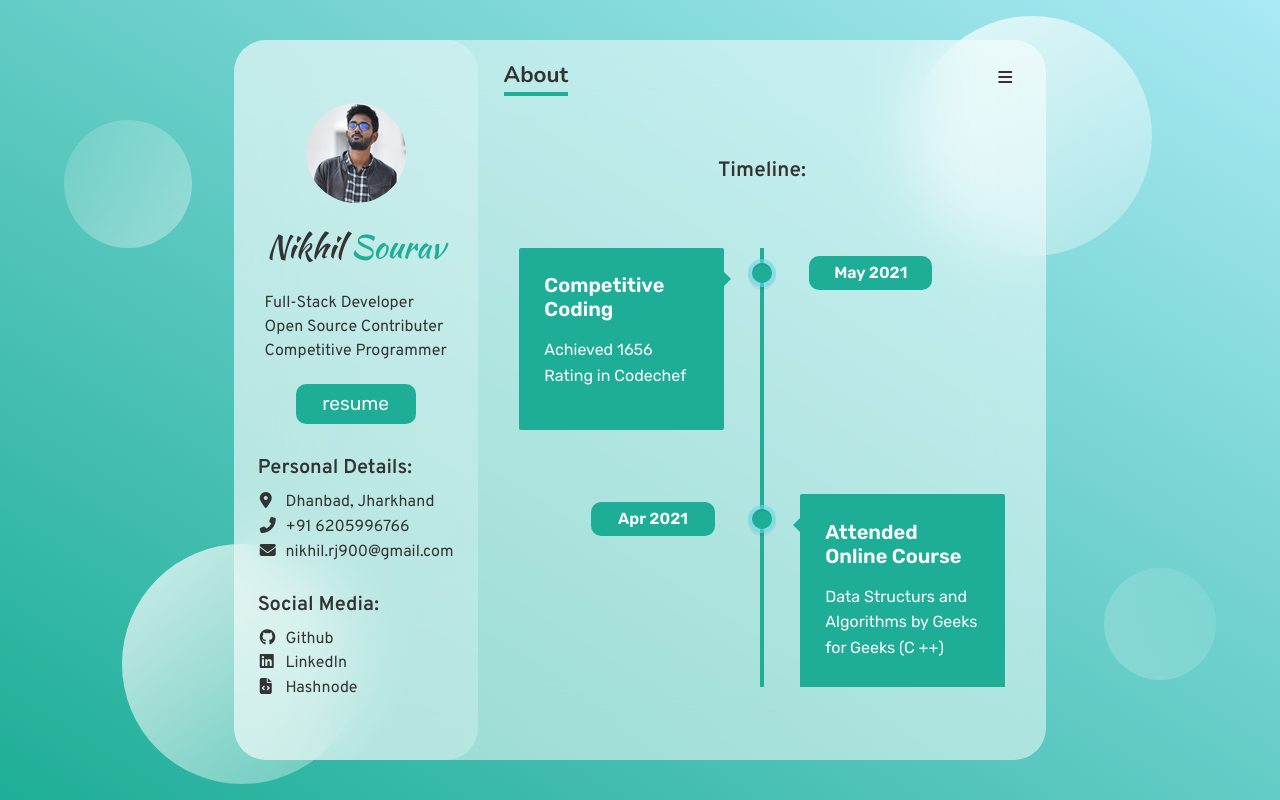
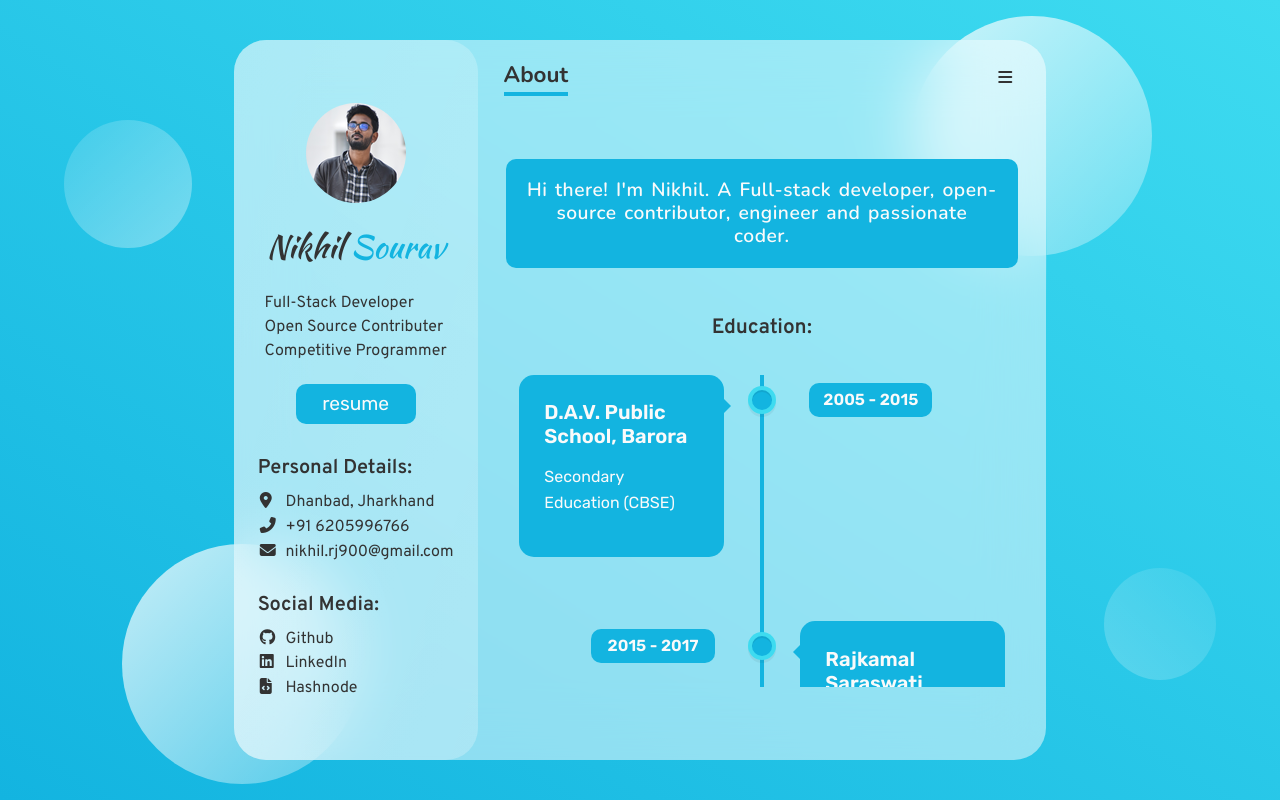
Before and after one commit to nikhilsourav/portfolio, a React (Create React App) app: page / in a window 1280 px wide. Built offline with nearby package versions, Linux system fonts and the light colour scheme.

Commit message:
animation tweaks

```diff
--- a/src/components/About/About.css
+++ b/src/components/About/About.css
@@ -2,6 +2,21 @@
   margin-top: 2.813rem;
   height: 33rem;
   overflow-y: scroll;
+}
+
+.about_container h1 {
+  font-family: 'Nunito';
+  font-weight: 600;
+  font-size: 1.2em;
+  width: 90%;
+  margin: 0 auto 3rem auto;
+  text-align: center;
+  background-color: var(--darkColor);
+  padding: 20px;
+  color: var(--white);
+  border-radius: 10px;
+  word-spacing: 2px;
+  letter-spacing: 0.5px;
 }
 
 .about_container h3 {
@@ -9,6 +24,7 @@
   font-size: 1.3rem;
   font-family: 'Overpass';
   font-weight: 600;
+  margin-bottom: -30px;
 }
 
 .cd-container {
@@ -42,7 +58,7 @@
   position: absolute;
   top: 32px;
   left: 25px;
-  height: 97.3%;
+  height: 90.55%;
   width: 4px;
   background: var(--darkColor);
 }
@@ -124,6 +140,7 @@
   background: var(--darkColor);
   border-radius: 2px;
   padding: 1em;
+  border-radius: 15px;
 }
 .cd-timeline-content:after {
   content: '';
--- a/src/components/About/About.js
+++ b/src/components/About/About.js
@@ -34,152 +34,18 @@ const About = () => {
 
   return (
     <div className='about_container'>
-      <motion.h3
+      <motion.h1
         variants={headingVariant}
         initial='hidden'
         animate='visible'
-        transition={{ type: 'tween', duration: 0.6, delay: 0 }}
+        transition={{ type: 'tween', duration: 0.7, delay: 0 }}
         exit='exit'
       >
-        Timeline:
-      </motion.h3>
-      <section id='cd-timeline' className='cd-container timeline-length-fix'>
-        <motion.div
-          className='cd-timeline-block'
-          variants={aboutVariant}
-          initial='hidden'
-          animate='visible'
-          exit='exit'
-        >
-          <div className='cd-timeline-img cd-picture'></div>
-          <div className='cd-timeline-content'>
-            <h5>Competitive Coding</h5>
-            <p>Achieved 1656 Rating in Codechef</p>
-            <span className='cd-date'>May 2021</span>
-          </div>
-        </motion.div>
+        Hi there! I'm Nikhil. A Full-stack developer, open-source contributor, engineer and
+        passionate coder.
+      </motion.h1>
 
-        <motion.div
-          className='cd-timeline-block'
-          variants={aboutVariant}
-          initial='hidden'
-          animate='visible'
-          exit='exit'
-        >
-          <div className='cd-timeline-img cd-picture'></div>
-          <div className='cd-timeline-content'>
-            <h5>Attended Online Course</h5>
-            <p>Data Structurs and Algorithms by Geeks for Geeks (C ++)</p>
-            <span className='cd-date'>Apr 2021</span>
-          </div>
-        </motion.div>
-
-        <motion.div
-          className='cd-timeline-block'
-          variants={aboutVariant}
-          initial='hidden'
-          animate='visible'
-          exit='exit'
-        >
-          <div className='cd-timeline-img cd-picture'></div>
-          <div className='cd-timeline-content'>
-            <h5>Project Work</h5>
-            <p>Created full stack MERN app called weebook</p>
-            <span className='cd-date'>Feb 2021</span>
-          </div>
-        </motion.div>
-
-        <motion.div
-          className='cd-timeline-block'
-          variants={aboutVariant}
-          initial='hidden'
-          animate='visible'
-          exit='exit'
-        >
-          <div className='cd-timeline-img cd-picture'></div>
-          <div className='cd-timeline-content'>
-            <h5>Freelance Work</h5>
-            <p>Developed websites for local business</p>
-            <span className='cd-date'>Jan 2021</span>
-          </div>
-        </motion.div>
-
-        <motion.div
-          className='cd-timeline-block'
-          variants={aboutVariant}
-          initial='hidden'
-          animate='visible'
-          exit='exit'
-        >
-          <div className='cd-timeline-img cd-picture'></div>
-          <div className='cd-timeline-content'>
-            <h5>Attended Udemy Course</h5>
-            <p>ReactJs by Maximilian Schwarzmüller</p>
-            <span className='cd-date'>Dec 2020</span>
-          </div>
-        </motion.div>
-
-        <motion.div
-          className='cd-timeline-block'
-          variants={aboutVariant}
-          initial='hidden'
-          animate='visible'
-          exit='exit'
-        >
-          <div className='cd-timeline-img cd-picture'></div>
-          <div className='cd-timeline-content'>
-            <h5>Attended Online Bootcamp</h5>
-            <p>NodeJs Master Class by Andrew Mead</p>
-            <span className='cd-date'>Sep 2020</span>
-          </div>
-        </motion.div>
-
-        <motion.div
-          className='cd-timeline-block'
-          variants={aboutVariant}
-          initial='hidden'
-          animate='visible'
-          exit='exit'
-        >
-          <div className='cd-timeline-img cd-movie'></div>
-          <div className='cd-timeline-content'>
-            <h5>Certification Course</h5>
-            <p>JavaScript Data Structures and Algorithms</p>
-            <span className='cd-date'>July 2020</span>
-          </div>
-        </motion.div>
-
-        <motion.div
-          className='cd-timeline-block'
-          variants={aboutVariant}
-          initial='hidden'
-          animate='visible'
-          exit='exit'
-        >
-          <div className='cd-timeline-img cd-picture'></div>
-          <div className='cd-timeline-content'>
-            <h5>Certification Course</h5>
-            <p> Responsive Web Design </p>
-            <span className='cd-date'>May 2020</span>
-          </div>
-        </motion.div>
-
-        <motion.div
-          className='cd-timeline-block'
-          variants={aboutVariant}
-          initial='hidden'
-          animate='visible'
-          exit='exit'
-        >
-          <div className='cd-timeline-img cd-picture'></div>
-          <div className='cd-timeline-content'>
-            <h5>The Humble Beginning</h5>
-            <p> Learned HTML, CSS, Git, Github </p>
-            <span className='cd-date'>Mar 2020</span>
-          </div>
-        </motion.div>
-      </section>
-
+      {/* Education */}
       <motion.h3
         variants={headingVariant}
         initial='hidden'
@@ -189,51 +55,126 @@ const About = () => {
       >
         Education:
       </motion.h3>
-      <section id='cd-timeline' className='cd-container'>
-        <motion.div
-          className='cd-timeline-block'
-          variants={aboutVariant}
-          initial='hidden'
-          animate='visible'
-          exit='exit'
-        >
+      <motion.section
+        id='cd-timeline'
+        className='cd-container'
+        variants={aboutVariant}
+        initial='hidden'
+        animate='visible'
+        exit='exit'
+      >
+        <div className='cd-timeline-block'>
+          <div className='cd-timeline-img cd-picture'></div>
+          <div className='cd-timeline-content'>
+            <h5>D.A.V. Public School, Barora</h5>
+            <p>Secondary Education (CBSE) </p>
+            <span className='cd-date'>2005 - 2015</span>
+          </div>
+        </div>
+
+        <div className='cd-timeline-block'>
+          <div className='cd-timeline-img cd-movie'></div>
+          <div className='cd-timeline-content'>
+            <h5>Rajkamal Saraswati Vidya Mandir, Dhanbad</h5>
+            <p>Senior Secondary Education (CBSE)</p>
+            <span className='cd-date'>2015 - 2017</span>
+          </div>
+        </div>
+
+        <div className='cd-timeline-block'>
           <div className='cd-timeline-img cd-picture'></div>
           <div className='cd-timeline-content'>
             <h5>Indian Institute of Information Technology, Ranchi</h5>
             <p> Bachelor’s of Technology in Electronics and Communication Engineering</p>
             <span className='cd-date'>2018 - Present</span>
           </div>
-        </motion.div>
+        </div>
+      </motion.section>
 
-        <motion.div
-          className='cd-timeline-block'
-          variants={aboutVariant}
-          initial='hidden'
-          animate='visible'
-          exit='exit'
-        >
+      {/* Timeline */}
+      <h3 variants={headingVariant}>Timeline:</h3>
+
+      <section id='cd-timeline' className='cd-container timeline-length-fix'>
+        <div className='cd-timeline-block'>
+          <div className='cd-timeline-img cd-picture'></div>
+          <div className='cd-timeline-content'>
+            <h5>The Humble Beginning</h5>
+            <p> Learned HTML, CSS, Git, Github </p>
+            <span className='cd-date'>Mar 2020</span>
+          </div>
+        </div>
+
+        <div className='cd-timeline-block'>
+          <div className='cd-timeline-img cd-picture'></div>
+          <div className='cd-timeline-content'>
+            <h5>Certification Course</h5>
+            <p> Responsive Web Design </p>
+            <span className='cd-date'>May 2020</span>
+          </div>
+        </div>
+
+        <div className='cd-timeline-block'>
           <div className='cd-timeline-img cd-movie'></div>
           <div className='cd-timeline-content'>
-            <h5>Rajkamal Saraswati Vidya Mandir, Dhanbad</h5>
-            <p>Senior Secondary Education (CBSE)</p>
-            <span className='cd-date'>2015 - 2017</span>
+            <h5>Certification Course</h5>
+            <p>JavaScript Data Structures and Algorithms</p>
+            <span className='cd-date'>July 2020</span>
           </div>
-        </motion.div>
+        </div>
 
-        <motion.div
-          className='cd-timeline-block'
-          variants={aboutVariant}
-          initial='hidden'
-          animate='visible'
-          exit='exit'
-        >
+        <div className='cd-timeline-block'>
           <div className='cd-timeline-img cd-picture'></div>
           <div className='cd-timeline-content'>
-            <h5>D.A.V. Public School, Barora</h5>
-            <p>Secondary Education (CBSE) </p>
-            <span className='cd-date'>2005 - 2015</span>
+            <h5>Attended Online Bootcamp</h5>
+            <p>NodeJs Master Class by Andrew Mead</p>
+            <span className='cd-date'>Sep 2020</span>
           </div>
-        </motion.div>
+        </div>
+
+        <div className='cd-timeline-block'>
+          <div className='cd-timeline-img cd-picture'></div>
+          <div className='cd-timeline-content'>
+            <h5>Attended Udemy Course</h5>
+            <p>ReactJs by Maximilian Schwarzmüller</p>
+            <span className='cd-date'>Dec 2020</span>
+          </div>
+        </div>
+
+        <div className='cd-timeline-block'>
+          <div className='cd-timeline-img cd-picture'></div>
+          <div className='cd-timeline-content'>
+            <h5>Freelance Work</h5>
+            <p>Developed websites for local business</p>
+            <span className='cd-date'>Jan 2021</span>
+          </div>
+        </div>
+
+        <div className='cd-timeline-block'>
+          <div className='cd-timeline-img cd-picture'></div>
+          <div className='cd-timeline-content'>
+            <h5>Project Work</h5>
+            <p>Created full stack MERN app called weebook</p>
+            <span className='cd-date'>Feb 2021</span>
+          </div>
+        </div>
+
+        <div className='cd-timeline-block'>
+          <div className='cd-timeline-img cd-picture'></div>
+          <div className='cd-timeline-content'>
+            <h5>Attended Online Course</h5>
+            <p>Data Structurs and Algorithms by Geeks for Geeks (C ++)</p>
+            <span className='cd-date'>Apr 2021</span>
+          </div>
+        </div>
+
+        <div className='cd-timeline-block'>
+          <div className='cd-timeline-img cd-picture'></div>
+          <div className='cd-timeline-content'>
+            <h5>Competitive Coding</h5>
+            <p>Achieved 1656 rating in Codechef</p>
+            <span className='cd-date'>Apr 2021</span>
+          </div>
+        </div>
       </section>
     </div>
   );
--- a/src/index.css
+++ b/src/index.css
@@ -8,10 +8,10 @@
 :root {
   --white: #fafafa;
   --black: #333333;
-  --lightColor: #6cdaeb94;
-  --darkColor: #1eae98;
-  --extraLightColor: #a9f1df;
-  --extraDarkColor: #15b396;
+  --lightColor: #3edbf0;
+  --darkColor: #13b4e0;
+  --extraLightColor: #1cc5dc;
+  --extraDarkColor: #1597bb;
 }
 
 * {
```
